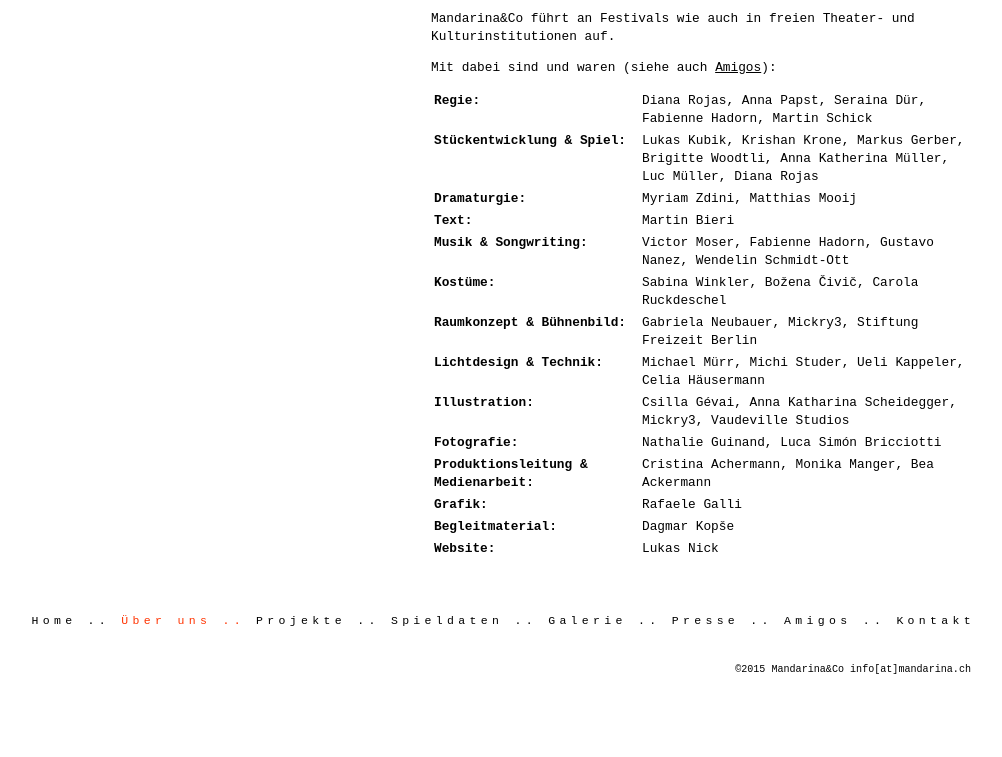
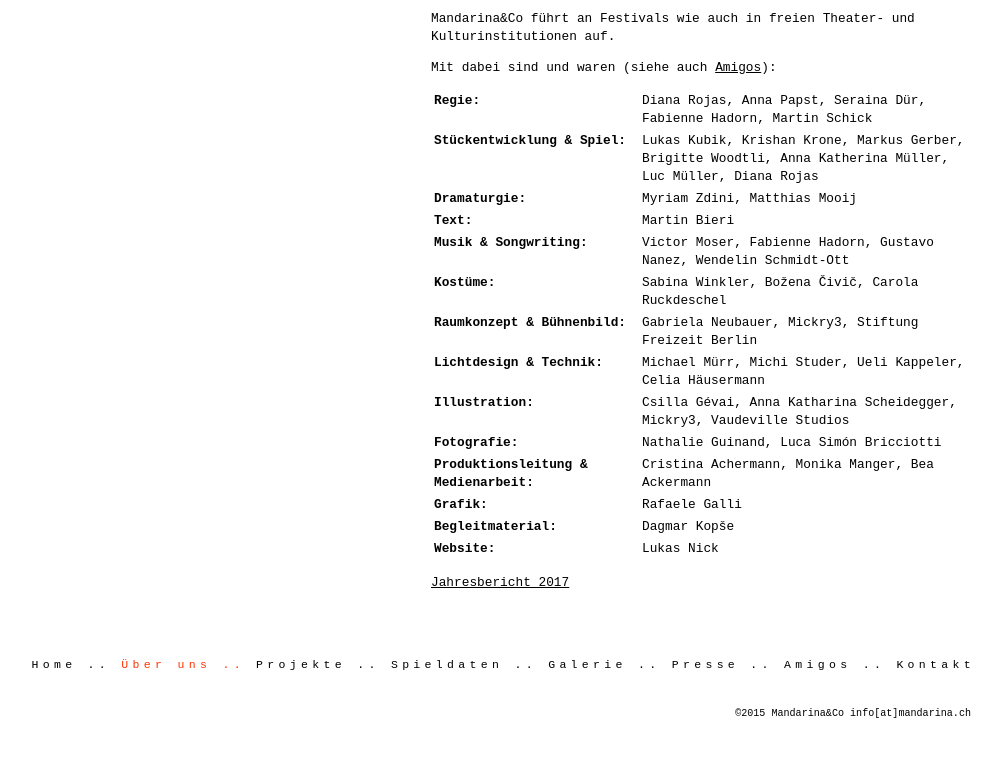
Before and after one commit to lunas/mandarina, a plain HTML site: page about.html in a window 1280 px wide. Shown: the part 745-1502 px from the top of the page, without its empty margins (49-1051 px from the left). Drawn offline with Linux system fonts and the light colour scheme.

Commit message:
Jahresbericht 2017 + link dazu in about.html

```diff
--- a/about.html
+++ b/about.html
@@ -65,6 +65,8 @@
         <tr><td>Begleitmaterial:</td><td>Dagmar Kop&#353;e</td></tr>
         <tr><td>Website:</td><td>Lukas Nick</td></tr>
       </table>
+
+        <p><a href="files/Mandarina_ER_2017_20180821.pdf" target="_blank">Jahresbericht 2017</a></p>
     </div>
 
     <div id="leftcol">
```
Also changed, not shown: 1 other file.
